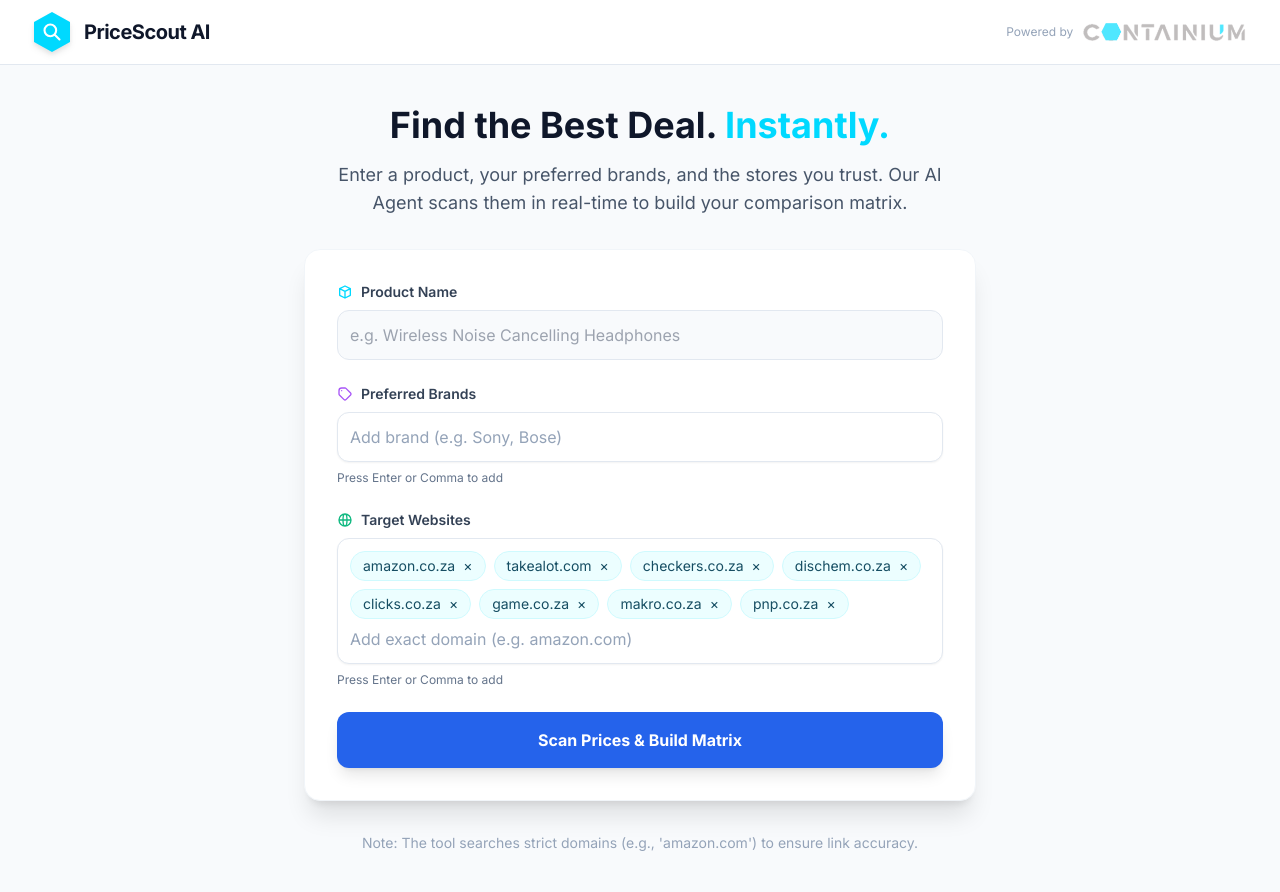
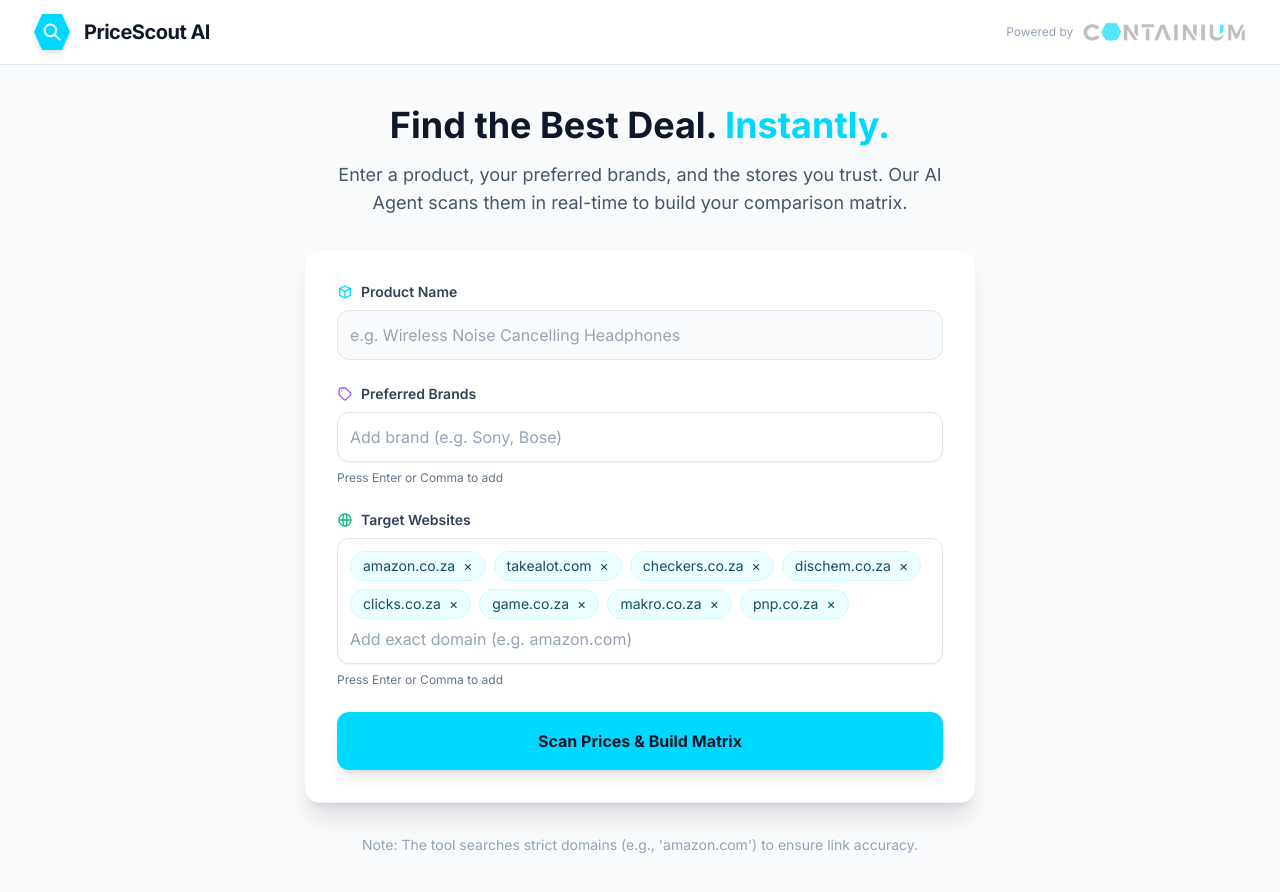
Before and after one commit to ContainiumTE/pricescout-ai, a React (Vite) app: page / in a window 1280 px wide. Shown: the top 892 px of the page. Built offline with nearby package versions, Linux system fonts and the light colour scheme; no server answers.

Commit message:
Ui updates

```diff
--- a/App.tsx
+++ b/App.tsx
@@ -77,10 +77,10 @@
       <header className="bg-white border-b border-slate-200 sticky top-0 z-50">
         <div className="max-w-7xl mx-auto px-4 sm:px-6 lg:px-8 h-16 flex items-center justify-between">
           <div className="flex items-center gap-3">
-            {/* Hexagon Search Icon (Logo) */}
+            {/* Hexagon Search Icon (Logo) - Flat Top */}
             <div className="relative w-10 h-10 flex items-center justify-center">
               <svg viewBox="0 0 100 100" className="w-full h-full text-containium-cyan drop-shadow-md" fill="currentColor">
-                <polygon points="50 0, 95 25, 95 75, 50 100, 5 75, 5 25" />
+                <polygon points="25 5, 75 5, 95 50, 75 95, 25 95, 5 50" />
               </svg>
               <svg className="w-5 h-5 text-white absolute" fill="none" stroke="currentColor" viewBox="0 0 24 24">
                 <path strokeLinecap="round" strokeLinejoin="round" strokeWidth={2.5} d="M21 21l-6-6m2-5a7 7 0 11-14 0 7 7 0 0114 0z" />
@@ -156,7 +156,7 @@
 
               <button
                 onClick={handleSearch}
-                className="w-full py-4 bg-blue-600 hover:bg-blue-700 text-white font-bold rounded-xl shadow-lg hover:shadow-xl transition-all transform hover:-translate-y-0.5"
+                className="w-full py-4 bg-containium-cyan hover:bg-cyan-400 text-slate-900 font-bold rounded-xl shadow-lg hover:shadow-xl transition-all transform hover:-translate-y-0.5 border border-cyan-400/20"
               >
                 Scan Prices & Build Matrix
               </button>
@@ -170,13 +170,15 @@
 
         {status === AppStatus.SEARCHING && (
           <div className="max-w-2xl mx-auto pt-20 text-center">
-            {/* Rotating Hexagon Loader */}
+            {/* Rotating Hexagon Loader - Flat Top */}
             <div className="inline-block relative w-24 h-24 mb-8">
+              {/* Background Trace */}
               <svg viewBox="0 0 100 100" className="w-full h-full text-slate-200" fill="none" stroke="currentColor" strokeWidth="4">
-                <polygon points="50 5, 95 30, 95 75, 50 95, 5 75, 5 30" />
+                <polygon points="25 5, 75 5, 95 50, 75 95, 25 95, 5 50" />
               </svg>
+              {/* Spinning Active Trace */}
               <svg viewBox="0 0 100 100" className="w-full h-full text-containium-cyan absolute top-0 left-0 animate-spin-slow" fill="none" stroke="currentColor" strokeWidth="4">
-                <polygon points="50 5, 95 30, 95 75, 50 95, 5 75, 5 30" strokeDasharray="280" strokeDashoffset="180" />
+                <polygon points="25 5, 75 5, 95 50, 75 95, 25 95, 5 50" strokeDasharray="210" strokeDashoffset="100" strokeLinecap="round" />
               </svg>
             </div>
 
```
